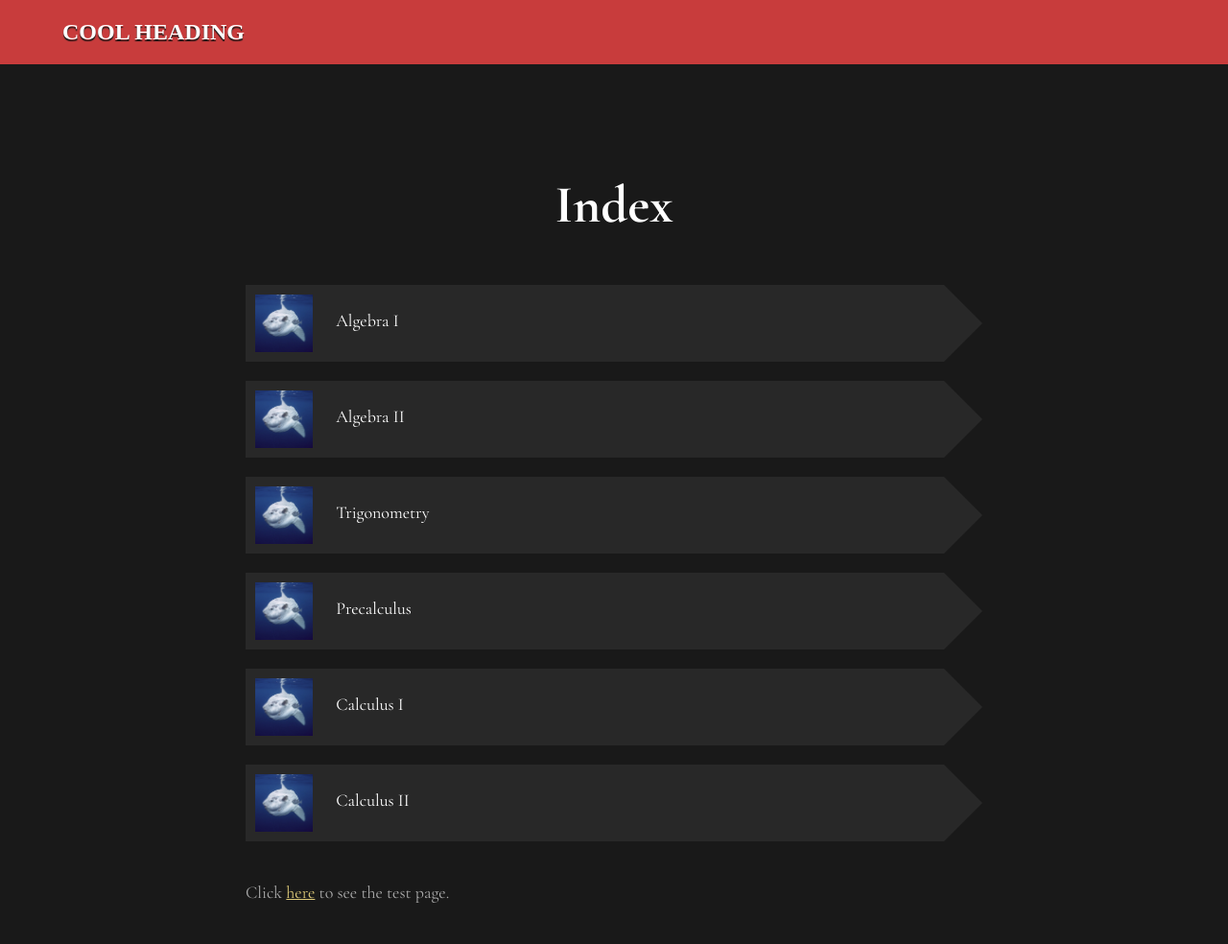
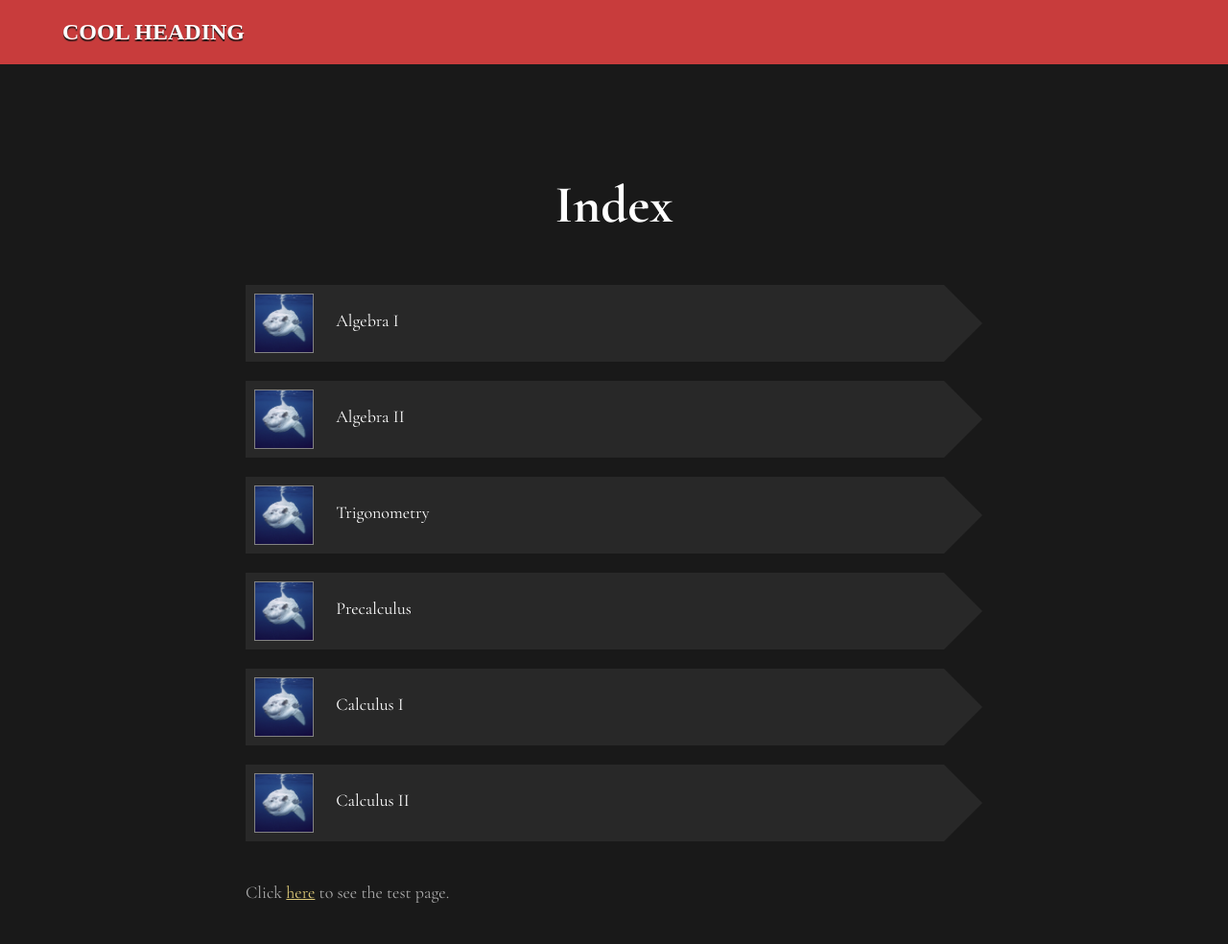
Before and after one commit to UnPolloLoco/math, a Jekyll site: the page built from index.html, in a window 1280 px wide. Shown: the whole page at 96% size. Built offline with Jekyll 4.4.1, drawn with Linux system fonts in a browser that asks for light colours.

Commit message:
New image css, and colorful text

```diff
--- a/assets/general/style.css
+++ b/assets/general/style.css
@@ -82,6 +82,10 @@
 	font-size: 15px;
 }
 
+.lime { color: rgb(100,255,100); }
+.yellow { color: rgb(255,255,100); }
+.cyan { color: rgb(100,255,255); }
+
 figcaption kx { font-size: 12px; }
 
 a {
@@ -150,17 +154,11 @@
 	margin-bottom: 40px;
 }
 
-figure, figure img {
-	width: 25vw;
-}
+figure, figure img { width: 25vw; }
+img { outline: solid 1px var(--color-gray);}
 
-.smaller, .smaller img {
-	width: 16vw;
-}
-
-.graphImg {
-	outline: solid 1px var(--color-gray);
-}
+.smaller, .smaller img { width: 16vw; }
+.nooutline { outline: none; }
 
 figcaption {
 	color: var(--color-light-gray);
```
